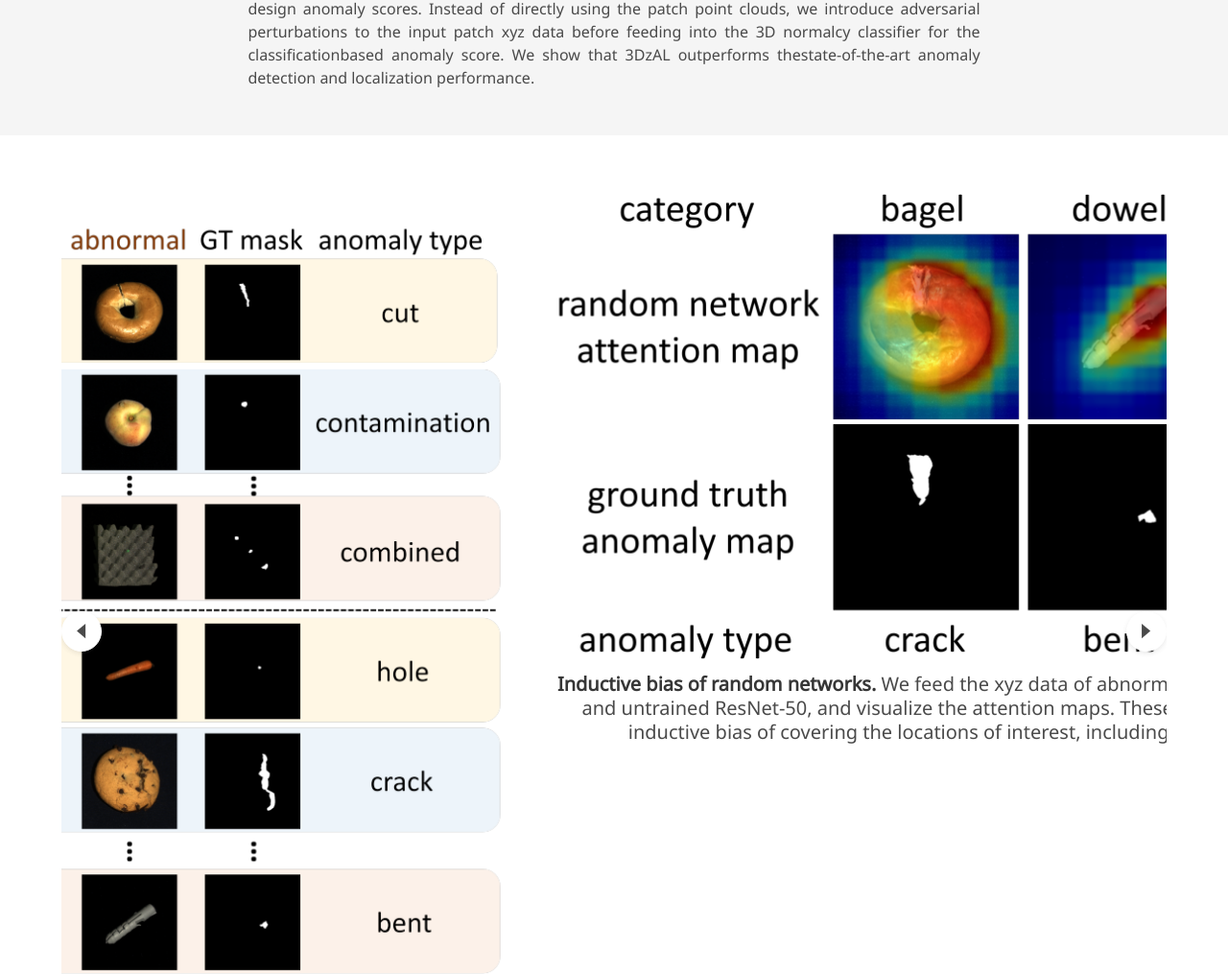
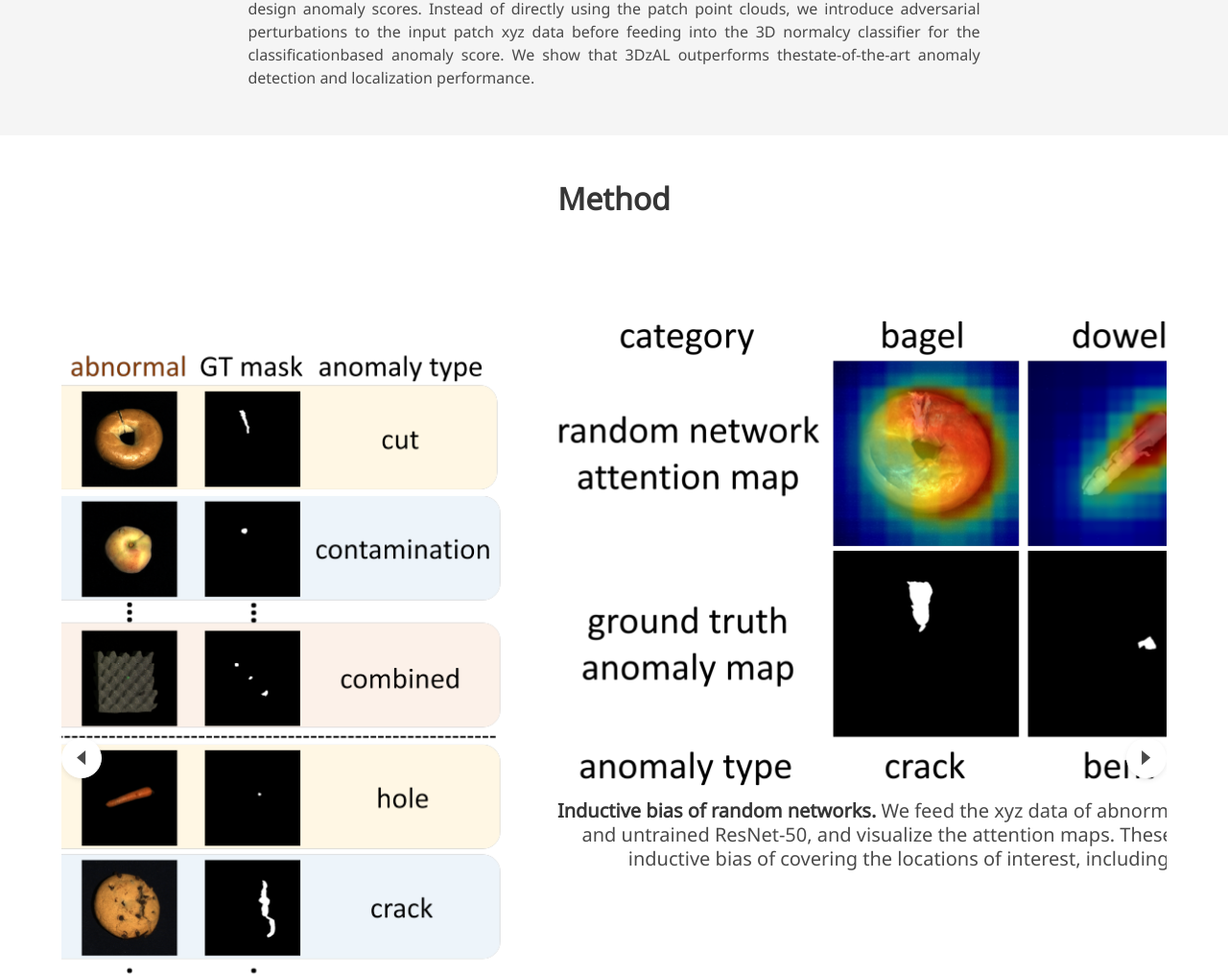
Before and after one commit to wyzjack/3DzAL, a plain HTML site: page index.html in a window 1280 px wide. Shown: the part 750-1765 px from the top of the page at 96% size. Drawn offline with nearby package versions, Linux system fonts and the light colour scheme; some icons are missing; a web font is replaced by a local one.

Commit message:
add two subtitles

```diff
--- a/index.html
+++ b/index.html
@@ -133,6 +133,12 @@
 </section>
 <!-- End paper abstract -->
 
+<!-- Method -->
+<section class="section">
+  <div class="container is-max-desktop">
+    <h2 class="title is-3 has-text-centered">Method</h2>
+  </div>
+</section>
 
 <!-- Image carousel -->
 <section class="hero is-small">
@@ -177,6 +183,8 @@
 <section class="hero is-small">
   <div class="hero-body">
     <div class="container">
+      <h2 class="title is-3 has-text-centered">Results</h2>
+
       <div class="columns is-centered">
         <div class="column is-12">
           <img src="static/images/result.jpg" alt="Experimental Results"/>
@@ -215,6 +223,7 @@
 <!--End BibTex citation -->
 
 
+
   <footer class="footer">
   <div class="container">
     <div class="columns is-centered">
```
